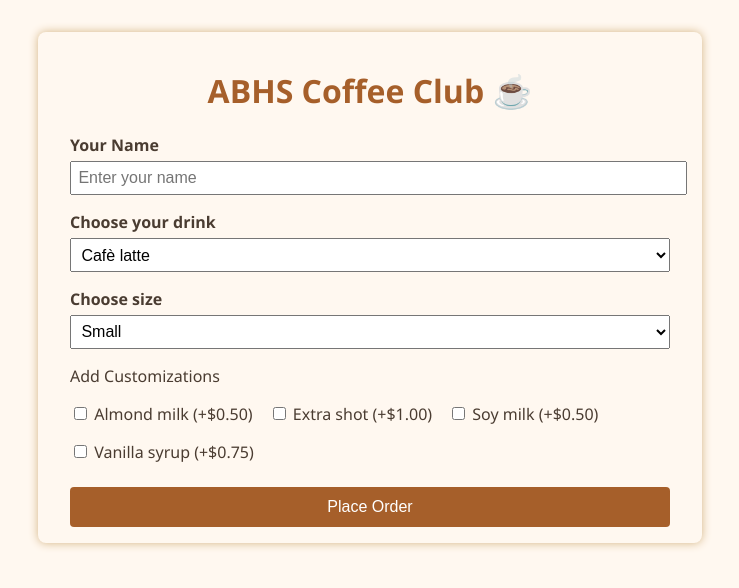
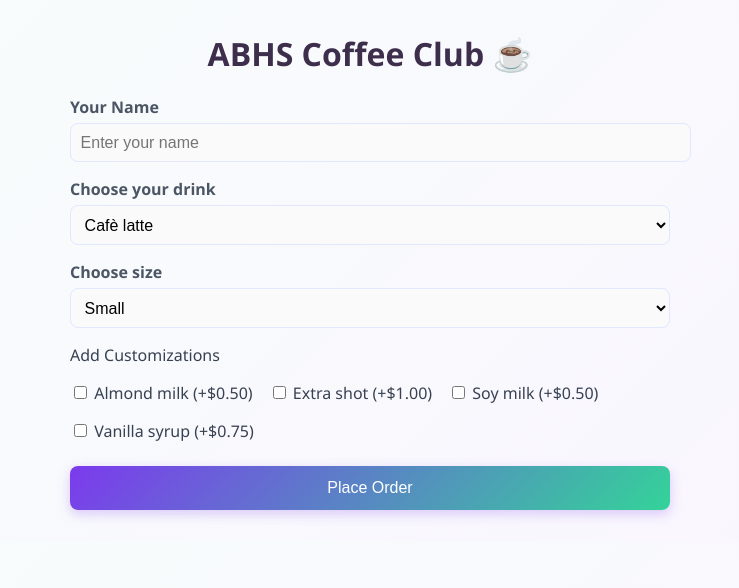
Before and after one commit to Daksh-OP/ABHS-Coffee-Club, a Flask app: page / in a window 1280 px wide. Shown: the top 588 px of the page, without its empty margins (270-1009 px from the left). Run offline with Flask 3, Linux system fonts and the light colour scheme.

Commit message:
Added favicon and updated Coffee Club styles

```diff
--- a/static/styles.css
+++ b/static/styles.css
@@ -1,98 +1,114 @@
+/* 🌿☕ Modern Mint/Lavender Coffee Club Theme */
+
+/* Base Layout */
 body {
   font-family: 'Segoe UI', Tahoma, Geneva, Verdana, sans-serif;
-  background: #fff8f0;
-  color: #4a3c31;
+  background: linear-gradient(135deg, #f7fdfb, #faf5ff); /* minty lavender blend */
+  color: #3d2f4c;
   max-width: 600px;
   margin: 2rem auto;
-  padding: 1rem 2rem;
-  border-radius: 8px;
-  box-shadow: 0 0 10px #d4b483;
+  padding: 0 1rem;
 }
+
+/* Card-style container */
+.container {
+  background: #ffffff;
+  border-radius: 16px;
+  padding: 2rem;
+  box-shadow: 0 8px 24px rgba(124, 58, 237, 0.15); /* lavender glow */
+}
+
+/* Headings */
 h1 {
   text-align: center;
-  color: #a65f2a;
+  font-size: 2rem;
+  font-weight: 700;
+  background: (#7c3aed, #34d399)
+  margin-bottom: 1.2rem;
 }
+
+/* Labels */
 label {
   display: block;
   margin-top: 1rem;
   font-weight: bold;
+  color: #4b5563; /* subtle coffee-gray */
 }
-select, input[type="text"] {
+
+/* Inputs & Selects */
+select,
+input[type="text"] {
   width: 100%;
-  padding: 0.4rem;
+  padding: 0.6rem;
   font-size: 1rem;
   margin-top: 0.3rem;
+  border: 1px solid #e0e7ff;
+  border-radius: 8px;
+  background: #fafafa;
+  transition: all 0.25s ease;
 }
+
+select:hover,
+input[type="text"]:hover {
+  border-color: #7c3aed;
+  background: #ffffff;
+}
+
+select:focus,
+input[type="text"]:focus {
+  border-color: #34d399;
+  outline: none;
+  box-shadow: 0 0 0 3px rgba(52, 211, 153, 0.3); /* mint glow */
+}
+
+/* Customization options (checkboxes, radios, etc.) */
 .customizations label {
   font-weight: normal;
   display: inline-block;
   margin-right: 1rem;
   cursor: pointer;
+  color: #374151;
 }
+
+/* Buttons */
 button {
-  background-color: #a65f2a;
+  background: linear-gradient(135deg, #7c3aed, #34d399);
   color: white;
   border: none;
-  padding: 0.7rem 1.2rem;
+  padding: 0.8rem 1.2rem;
   font-size: 1rem;
   margin-top: 1.5rem;
-  border-radius: 4px;
+  border-radius: 8px;
   cursor: pointer;
   width: 100%;
+  transition: background-color 0.2s ease, transform 0.2s ease, box-shadow 0.2s ease;
+  box-shadow: 0 4px 12px rgba(124, 58, 237, 0.25);
 }
+
 button:hover {
-  background-color: #804517;
+  transform: translateY(-3px) scale(1.02);
+  box-shadow: 0 6px 16px rgba(124, 58, 237, 0.3);
 }
+
+/* Order Summary (like a receipt card) */
 .order-summary {
-  background: #f2e8dc;
-  border: 1px solid #d4b483;
+  background: #f9fafb;
+  border-left: 4px solid #34d399; /* mint accent stripe */
   padding: 1rem;
   margin-top: 1.5rem;
-  border-radius: 6px;
+  border-radius: 8px;
+  color: #1f2937;
+  font-size: 0.95rem;
+  box-shadow: inset 0 2px 6px rgba(0, 0, 0, 0.05);
 }
 
+/* Footer */
 .footer {
-  background: #fff;
-  border-top: 1px solid #ddd;
+  background: #fafafa;
+  border-top: 2px dashed #e5e7eb;
   padding: 2rem;
   font-family: Arial, sans-serif;
-  color: #000;
+  color: #6b7280;
+  text-align: center;
+  font-size: 0.85rem;
 }
-.footer-logo {
-  max-width: 200px;
-  margin-bottom: 1rem;
-}
-.join-form {
-  display: flex;
-  flex-wrap: wrap;
-  gap: 1rem;
-  margin: 1rem 0;
-}
-.join-form input {
-  flex: 1 1 200px;
-  padding: 0.5rem;
-}
-.join-form button {
-  background: black;
-  color: white;
-  padding: 0.6rem 1.5rem;
-  border: none;
-  cursor: pointer;
-  font-weight: bold;
-}
-.footer-links {
-  display: flex;
-  justify-content: space-between;
-  margin-top: 2rem;
-}
-.footer-links div {
-  width: 22%;
-  font-size: 0.9rem;
-  line-height: 1.6;
-}
-.footer-bottom {
-  margin-top: 2rem;
-  text-align: center;
-  font-size: 0.8rem;
-  color: #333;
-}
--- a/templates/index.html
+++ b/templates/index.html
@@ -8,6 +8,17 @@
   <link rel="stylesheet" href="{{ url_for('static', filename='styles.css') }}" />
 </head>
 <body>
+
+  <head>
+  <meta charset="UTF-8">
+  <meta name="viewport" content="width=device-width, initial-scale=1.0">
+  <title>Your Page Title</title>
+
+  <!-- Favicon (logo in browser tab) -->
+  <link rel="icon" href="../static/images/logo.ico" type="image/x-icon">
+  <!-- Or for .ico format -->
+  <!-- <link rel="icon" href="favicon.ico"> -->
+  </head>
 
   <main>
     <h1>ABHS Coffee Club ☕️</h1>
```
Also changed, not shown: orders.json (+7 -0 lines), static/images/logo.ico (renamed from static/images/logo.png).
